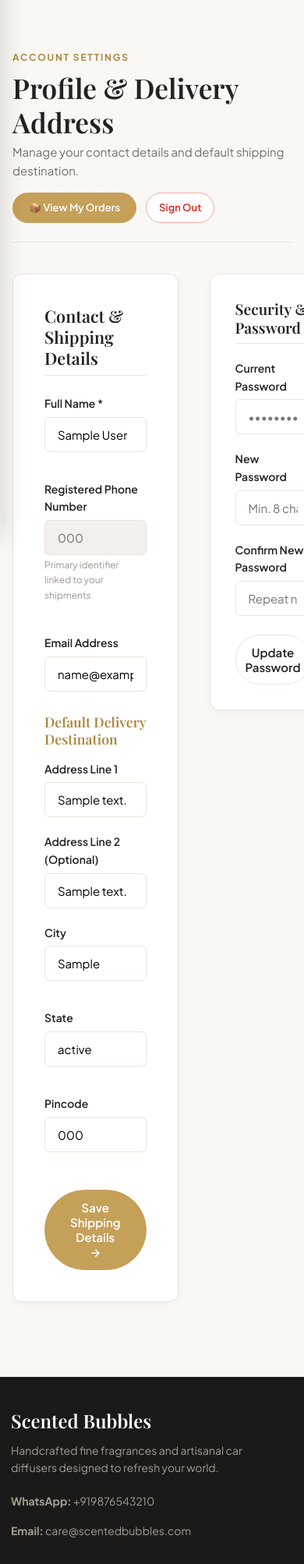
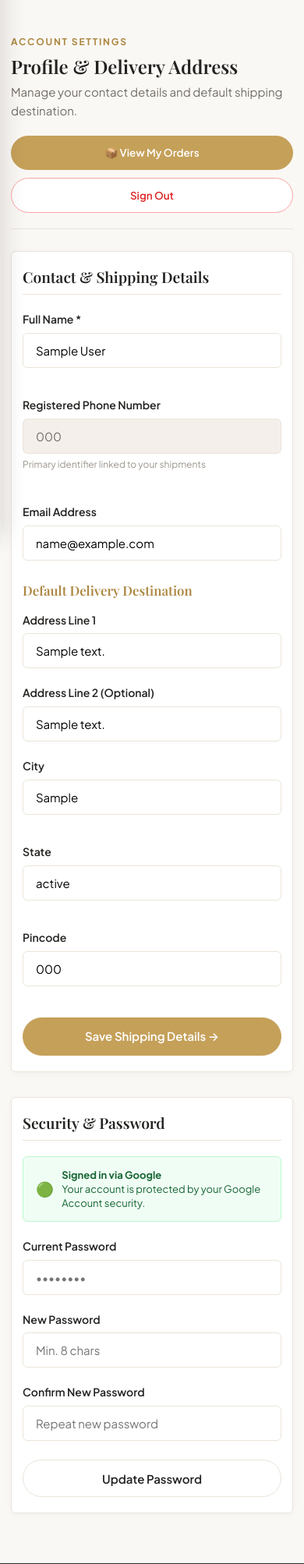
Before and after one commit to crajeev351/Scented-Bubbles, a Flask app: page /account/profile in a window 390 px wide. Shown: the part 157-2163 px from the top of the page at 78% size. Run offline with Flask 3, Linux system fonts and the light colour scheme; the visitor is signed in with stand-in values (Sample User, id 1); tables that the repository leaves empty hold one stand-in row (values such as "Sample post"); parts of the project's set-up code (start-up, migrations or seed data) failed here and were passed over; some web fonts are replaced.

Commit message:
fix(responsive): make customer profile and addresses dashboard responsive for mobile devices

```diff
--- a/app/static/css/style.css
+++ b/app/static/css/style.css
@@ -3328,3 +3328,174 @@ html, body {
   width: 20px;
   height: 20px;
 }
+
+/* ==============================================================================
+   CUSTOMER PROFILE & ADDRESS DASHBOARD (RESPONSIVE FOR ALL DEVICES)
+   ============================================================================== */
+
+.profile-page-container {
+  padding: 2.75rem 1rem 5rem;
+}
+
+.account-header-container {
+  display: flex;
+  justify-content: space-between;
+  align-items: flex-end;
+  flex-wrap: wrap;
+  gap: 1.25rem;
+  border-bottom: 1px solid var(--border-light);
+  padding-bottom: 1.5rem;
+  margin-bottom: 2.5rem;
+}
+
+.account-page-title {
+  font-size: 2.2rem;
+  margin-bottom: 0.35rem;
+  font-family: var(--font-serif);
+  color: var(--text-main);
+  line-height: 1.2;
+}
+
+.profile-layout-grid {
+  display: grid;
+  grid-template-columns: 1.8fr 1.2fr;
+  gap: 2.25rem;
+  max-width: 1040px;
+  margin: 0 auto;
+  align-items: start;
+}
+
+.profile-card {
+  background: var(--bg-surface);
+  border: 1px solid var(--border-light);
+  border-radius: var(--radius-md);
+  padding: 2.25rem;
+  box-shadow: var(--shadow-sm);
+  box-sizing: border-box;
+}
+
+.profile-card-title {
+  font-size: 1.3rem;
+  margin-bottom: 1.5rem;
+  padding-bottom: 0.65rem;
+  border-bottom: 1px solid var(--border-light);
+  font-family: var(--font-serif);
+  color: var(--text-main);
+}
+
+.profile-section-subtitle {
+  font-size: 1.05rem;
+  margin: 1.75rem 0 1rem;
+  color: var(--gold-dark);
+  font-family: var(--font-serif);
+}
+
+.profile-form-row-2 {
+  display: grid;
+  grid-template-columns: 1fr 1fr;
+  gap: 1rem;
+  margin-bottom: 1.25rem;
+}
+
+.profile-form-row-3 {
+  display: grid;
+  grid-template-columns: 1fr 1fr 1fr;
+  gap: 1rem;
+  margin-bottom: 1.5rem;
+}
+
+.profile-action-btn {
+  display: inline-flex;
+  align-items: center;
+  justify-content: center;
+  padding: 0.85rem 2.25rem;
+  font-weight: 600;
+  font-size: 0.9375rem;
+  transition: all var(--transition-fast);
+}
+
+/* Tablet screens (<= 991px) */
+@media (max-width: 991px) {
+  .profile-layout-grid {
+    grid-template-columns: 1fr;
+    gap: 2rem;
+    max-width: 680px;
+  }
+}
+
+/* Mobile Devices & Phones (<= 768px) */
+@media (max-width: 768px) {
+  .profile-page-container {
+    padding: 1.75rem 0.875rem 4rem;
+  }
+
+  .account-header-container {
+    flex-direction: column;
+    align-items: stretch;
+    gap: 1.25rem;
+    margin-bottom: 1.75rem;
+    padding-bottom: 1.25rem;
+  }
+
+  .account-page-title {
+    font-size: 1.75rem;
+  }
+
+  .account-header-actions {
+    display: grid !important;
+    grid-template-columns: 1fr 1fr;
+    gap: 0.65rem !important;
+    width: 100%;
+  }
+
+  .account-header-actions .btn {
+    width: 100%;
+    justify-content: center;
+    padding: 0.65rem 0.5rem !important;
+    font-size: 0.84rem !important;
+    text-align: center;
+  }
+
+  .profile-card {
+    padding: 1.5rem 1.15rem;
+    border-radius: var(--radius-sm);
+  }
+
+  .profile-card-title {
+    font-size: 1.2rem;
+    margin-bottom: 1.25rem;
+  }
+
+  .profile-form-row-2 {
+    grid-template-columns: 1fr;
+    gap: 1rem;
+    margin-bottom: 1.25rem;
+  }
+
+  .profile-form-row-3 {
+    grid-template-columns: 1fr;
+    gap: 1rem;
+    margin-bottom: 1.25rem;
+  }
+
+  .profile-action-btn {
+    width: 100%;
+    text-align: center;
+    padding: 0.85rem 1rem;
+  }
+}
+
+/* Extra small screens (<= 400px) */
+@media (max-width: 400px) {
+  .account-page-title {
+    font-size: 1.5rem;
+  }
+
+  .profile-card {
+    padding: 1.25rem 0.875rem;
+  }
+
+  .account-header-actions {
+    grid-template-columns: 1fr;
+  }
+}
--- a/app/templates/account/profile.html
+++ b/app/templates/account/profile.html
@@ -3,33 +3,33 @@
 {% block title %}My Profile &amp; Addresses | {{ brand_name }}{% endblock %}
 
 {% block content %}
-<div class="container" style="padding: 3rem 1rem 6rem;">
+<div class="container profile-page-container">
 
   {# Account Header #}
-  <div style="display: flex; justify-content: space-between; align-items: flex-end; flex-wrap: wrap; gap: 1rem; border-bottom: 1px solid var(--border-light); padding-bottom: 1.5rem; margin-bottom: 2.5rem;">
+  <div class="account-header-container">
     <div>
       <span class="section-tag">Account Settings</span>
-      <h1 style="font-size: 2.2rem; margin-bottom: 0.25rem;">Profile &amp; Delivery Address</h1>
-      <p style="color: var(--text-muted); font-size: 0.9375rem;">
+      <h1 class="account-page-title">Profile &amp; Delivery Address</h1>
+      <p style="color: var(--text-muted); font-size: 0.9375rem; margin: 0;">
         Manage your contact details and default shipping destination.
       </p>
     </div>
 
-    <div style="display: flex; gap: 0.75rem;">
-      <a href="{{ url_for('account.orders') }}" class="btn btn-primary btn-sm" style="padding: 0.5rem 1.25rem;">
+    <div class="account-header-actions">
+      <a href="{{ url_for('account.orders') }}" class="btn btn-primary btn-sm">
         📦 View My Orders
       </a>
-      <a href="{{ url_for('account.logout') }}" class="btn btn-secondary btn-sm" style="padding: 0.5rem 1rem; color: #DC2626; border-color: #FCA5A5;">
+      <a href="{{ url_for('account.logout') }}" class="btn btn-secondary btn-sm" style="color: #DC2626; border-color: #FCA5A5;">
         Sign Out
       </a>
     </div>
   </div>
 
-  <div style="display: grid; grid-template-columns: 2fr 1fr; gap: 2.5rem; max-width: 1000px; margin: 0 auto;">
+  <div class="profile-layout-grid">
 
     {# Left Column: Profile & Shipping Address #}
-    <div style="background: var(--bg-surface); border: 1px solid var(--border-light); border-radius: var(--radius-md); padding: 2.5rem; box-shadow: var(--shadow-sm);">
-      <h2 style="font-size: 1.35rem; margin-bottom: 1.5rem; padding-bottom: 0.5rem; border-bottom: 1px solid var(--border-light);">
+    <div class="profile-card">
+      <h2 class="profile-card-title">
         Contact &amp; Shipping Details
       </h2>
 
@@ -37,16 +37,16 @@
         <input type="hidden" name="csrf_token" value="{{ csrf_token() }}">
         <input type="hidden" name="action" value="details">
 
-        <div class="form-row" style="margin-bottom: 1.25rem;">
+        <div class="profile-form-row-2">
           <div class="form-group">
             <label for="name" style="font-weight: 600; font-size: 0.875rem;">Full Name *</label>
-            <input type="text" id="name" name="name" value="{{ user.name or '' }}" required class="form-control">
+            <input type="text" id="name" name="name" value="{{ user.name or '' }}" required class="form-control" placeholder="Your full name">
           </div>
 
           <div class="form-group">
             <label for="phone" style="font-weight: 600; font-size: 0.875rem;">Registered Phone Number</label>
             <input type="text" id="phone" value="{{ user.phone or 'Not set' }}" disabled class="form-control" style="background: var(--bg-subtle); color: var(--text-muted); cursor: not-allowed;">
-            <small style="color: var(--text-light); font-size: 0.75rem; margin-top: 0.2rem; display: block;">Primary identifier linked to your shipments</small>
+            <small style="color: var(--text-light); font-size: 0.75rem; margin-top: 0.25rem; display: block;">Primary identifier linked to your shipments</small>
           </div>
         </div>
 
@@ -55,7 +55,7 @@
           <input type="email" id="email" name="email" value="{{ user.email or '' }}" class="form-control" placeholder="name@example.com">
         </div>
 
-        <h3 style="font-size: 1.1rem; margin: 1.75rem 0 1rem; color: var(--gold-dark);">
+        <h3 class="profile-section-subtitle">
           Default Delivery Destination
         </h3>
 
@@ -69,7 +69,7 @@
           <input type="text" id="address_line2" name="address_line2" value="{{ (customer.address_line2 if customer else '') or '' }}" class="form-control" placeholder="Street, Sector, Landmark">
         </div>
 
-        <div class="form-row" style="margin-bottom: 1.75rem;">
+        <div class="profile-form-row-3">
           <div class="form-group">
             <label for="city" style="font-weight: 600; font-size: 0.875rem;">City</label>
             <input type="text" id="city" name="city" value="{{ (customer.city if customer else '') or '' }}" class="form-control" placeholder="e.g. Hyderabad">
@@ -86,17 +86,27 @@
           </div>
         </div>
 
-        <button type="submit" class="btn btn-primary" style="padding: 0.75rem 2rem;">
+        <button type="submit" class="btn btn-primary profile-action-btn">
           Save Shipping Details &rarr;
         </button>
       </form>
     </div>
 
     {# Right Column: Password Change Card #}
-    <div style="background: var(--bg-surface); border: 1px solid var(--border-light); border-radius: var(--radius-md); padding: 2rem; box-shadow: var(--shadow-sm); height: fit-content;">
-      <h3 style="font-size: 1.2rem; margin-bottom: 1.25rem; padding-bottom: 0.5rem; border-bottom: 1px solid var(--border-light);">
+    <div class="profile-card" style="height: fit-content;">
+      <h3 class="profile-card-title">
         Security &amp; Password
       </h3>
+
+      {% if user.google_id %}
+      <div style="background: #F0FDF4; border: 1px solid #BBF7D0; border-radius: var(--radius-sm); padding: 0.85rem 1rem; margin-bottom: 1.25rem; display: flex; align-items: center; gap: 0.65rem;">
+        <span style="font-size: 1.15rem; flex-shrink: 0;">🟢</span>
+        <div style="font-size: 0.8125rem; color: #166534; line-height: 1.4;">
+          <strong>Signed in via Google</strong><br>
+          Your account is protected by your Google Account security.
+        </div>
+      </div>
+      {% endif %}
 
       <form method="POST" action="{{ url_for('account.profile') }}">
         <input type="hidden" name="csrf_token" value="{{ csrf_token() }}">
@@ -117,7 +127,7 @@
           <input type="password" id="confirm_new_password" name="confirm_new_password" required minlength="8" class="form-control" placeholder="Repeat new password">
         </div>
 
-        <button type="submit" class="btn btn-secondary btn-block" style="padding: 0.75rem;">
+        <button type="submit" class="btn btn-secondary profile-action-btn" style="width: 100%;">
           Update Password
         </button>
       </form>
```
Also changed, not shown: app/templates/account/orders.html (+7 -7 lines).
